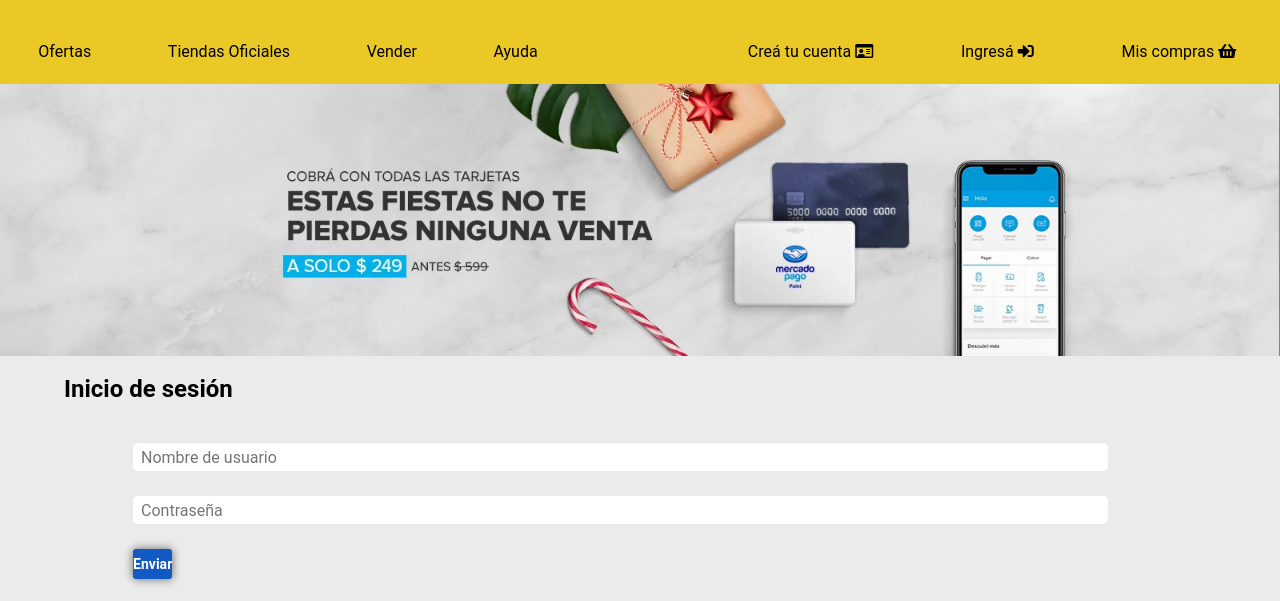
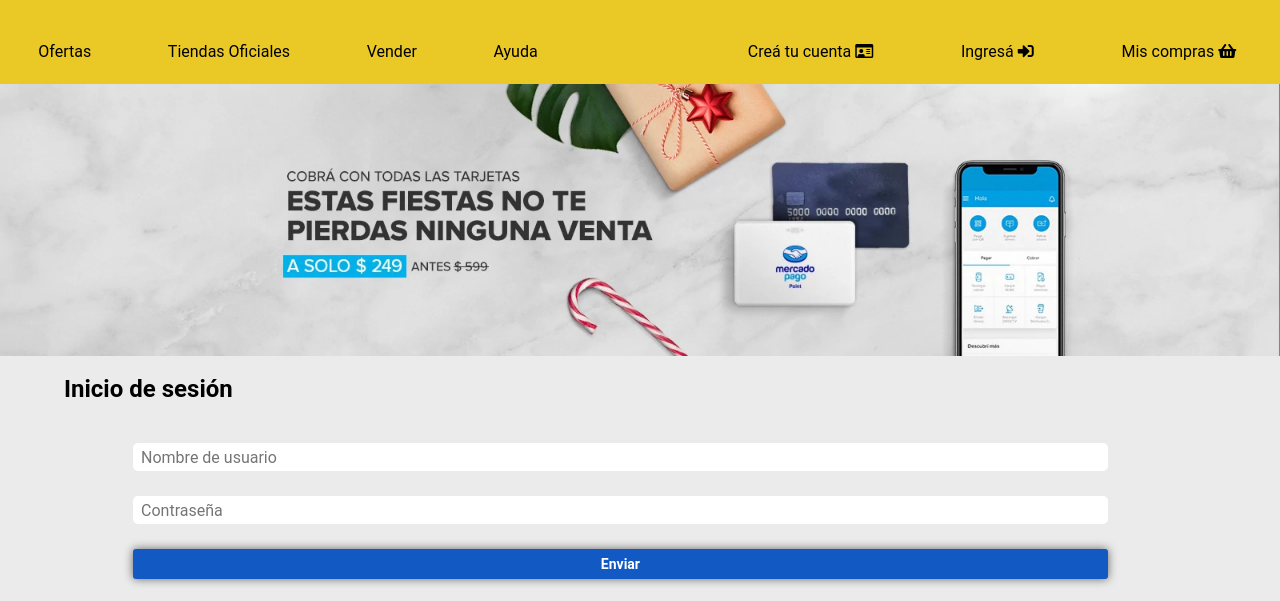
Before and after one commit to maite-ai/dhtroopersM4E1Rios, a website: page views/login.html in a window 1280 px wide. Shown: the part 170-771 px from the top of the page. Drawn offline with Linux system fonts and the light colour scheme; files that its build step writes are made by us from their sources; files whose address does not match are found by name.

Commit message:
Arreglo de button en login.html

```diff
--- a/views/login.html
+++ b/views/login.html
@@ -68,7 +68,7 @@
                 <div>
                     <input type="password" placeholder="  Contraseña" name="password" class="password" required></input>
                 </div>
-                <div>
+                <div class="botones">
                     <button type="submit" class="boton-sincolor"><a href="./" class="send-button"> Enviar<a/></button>
                 </div>
             </form>
```
